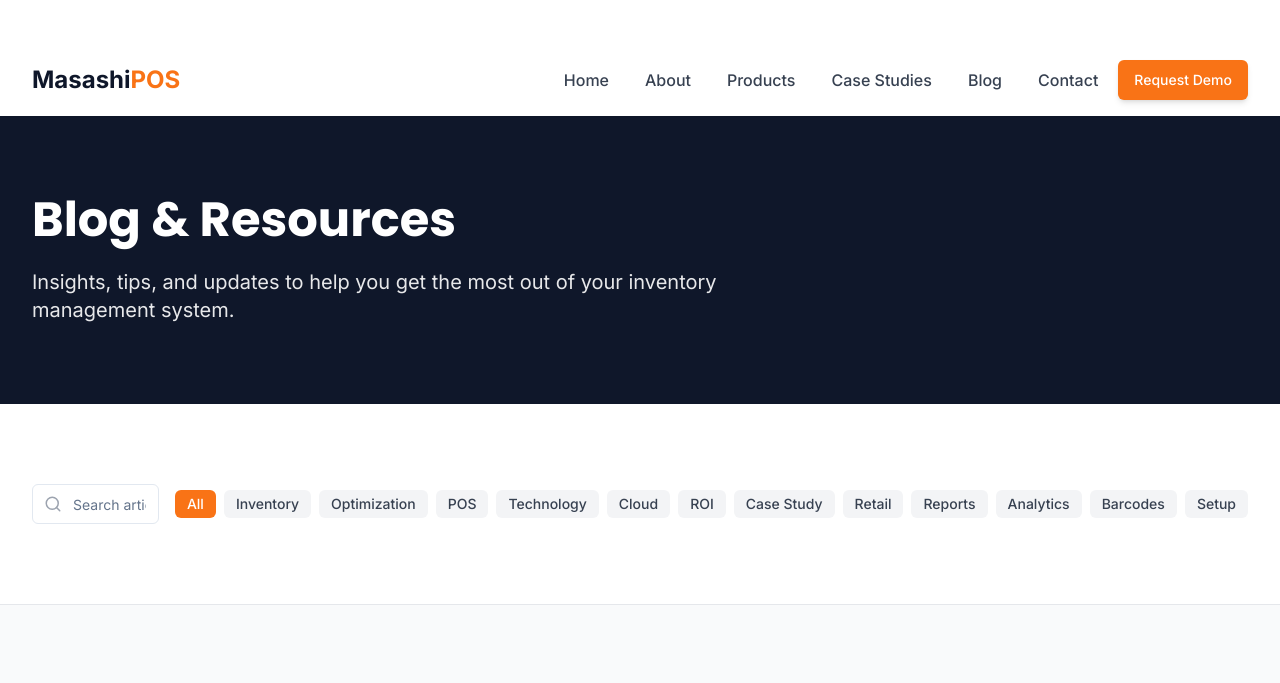
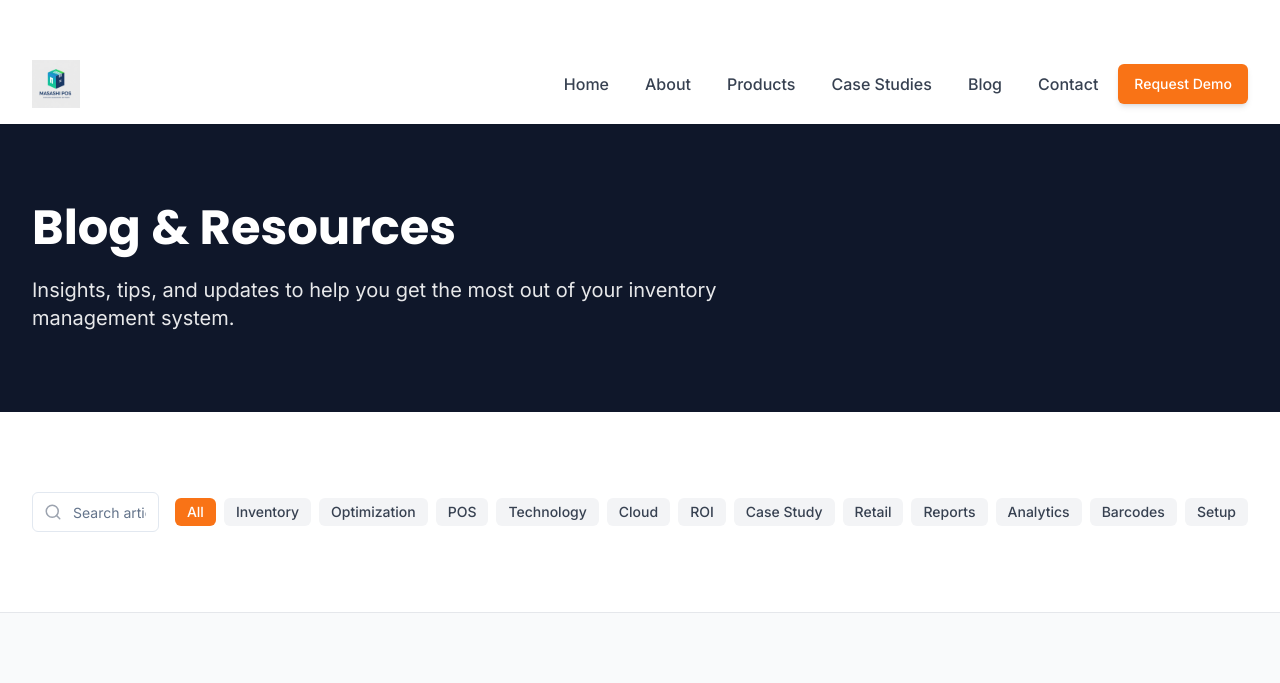
Before and after one commit to binsani/masashi-pos-hub, a React (Vite) app: page /blog in a window 1280 px wide. Shown: the part 116-799 px from the top of the page. Built offline with nearby package versions, Linux system fonts and the light colour scheme; grey boxes are pictures that could not be loaded.

Commit message:
Update website logo
Use the provided image as the website's logo.

```diff
--- a/index.html
+++ b/index.html
@@ -1,3 +1,4 @@
+
 <!DOCTYPE html>
 <html lang="en">
   <head>
@@ -6,6 +7,7 @@
     <title>masashi-pos-hub</title>
     <meta name="description" content="Lovable Generated Project" />
     <meta name="author" content="Lovable" />
+    <link rel="icon" href="/lovable-uploads/dbab37a9-b6db-428e-9c33-eb6e53c8899d.png" type="image/png">
 
     <meta property="og:title" content="masashi-pos-hub" />
     <meta property="og:description" content="Lovable Generated Project" />
--- a/src/components/layout/Navbar.tsx
+++ b/src/components/layout/Navbar.tsx
@@ -25,7 +25,11 @@ const Navbar = () => {
       <div className="max-container py-4 flex items-center justify-between">
         <div className="flex items-center">
           <Link to="/" className="flex items-center">
-            <span className="text-2xl font-bold text-primary-800">Masashi<span className="text-orange-500">POS</span></span>
+            <img
+              src="/lovable-uploads/dbab37a9-b6db-428e-9c33-eb6e53c8899d.png"
+              alt="Masashi POS Logo"
+              className="h-12 w-auto"
+            />
           </Link>
         </div>
 
```
Also changed, not shown: public/lovable-uploads/dbab37a9-b6db-428e-9c33-eb6e53c8899d.png (added).
